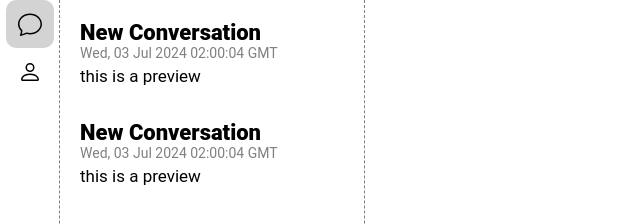
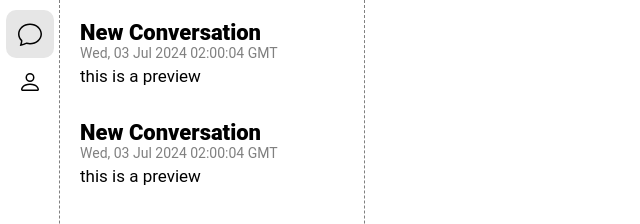
Before and after one commit to SkywardAI/frontend-js, a plain HTML site: page index.html in a window 1280 px wide. Shown: the top 224 px of the page, without its empty margins (0-640 px from the left). Drawn offline with Linux system fonts and the light colour scheme.

Commit message:
update style
Signed-off-by: cbh778899 <cbh778899@outlook.com>

```diff
--- a/styles/sidebar.css
+++ b/styles/sidebar.css
@@ -8,9 +8,13 @@
     align-items: center;
 }
 
+#sidebar .sidebar-icon:first-child {
+    margin-top: 10px;
+}
+
 #sidebar .sidebar-icon.selected,
 #sidebar .sidebar-icon:hover {
-    background-color: lightgray;
+    background-color: var(--gray-bg);
 }
 
 
```
